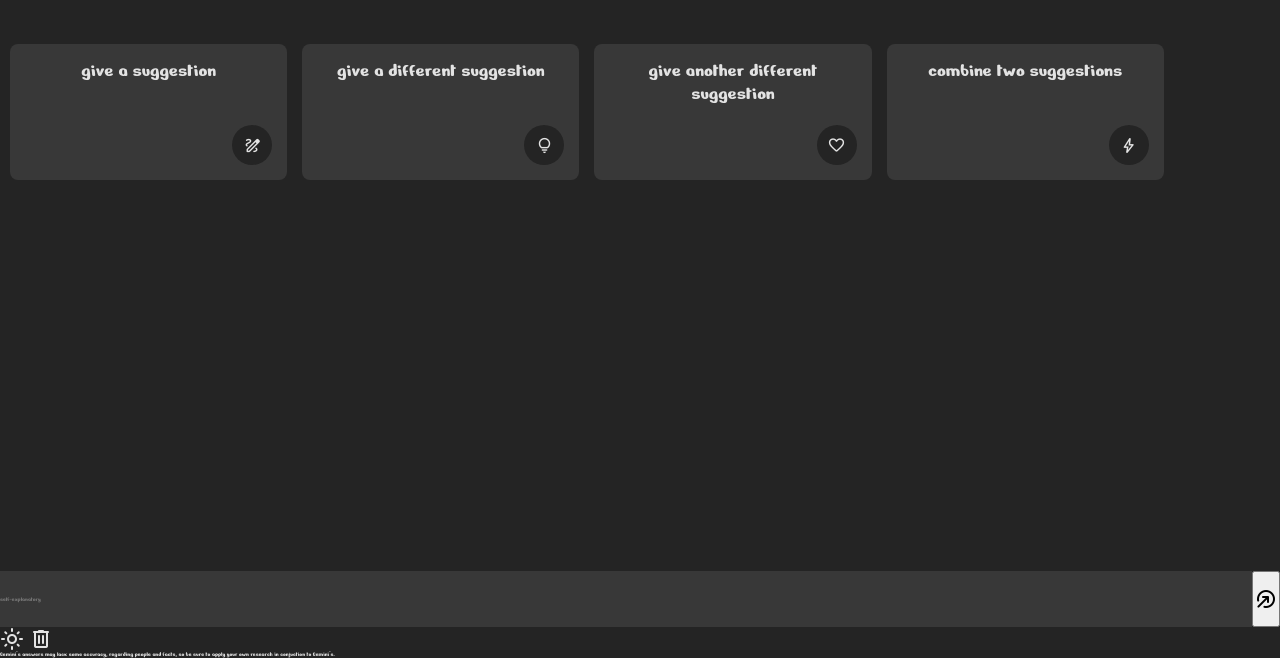
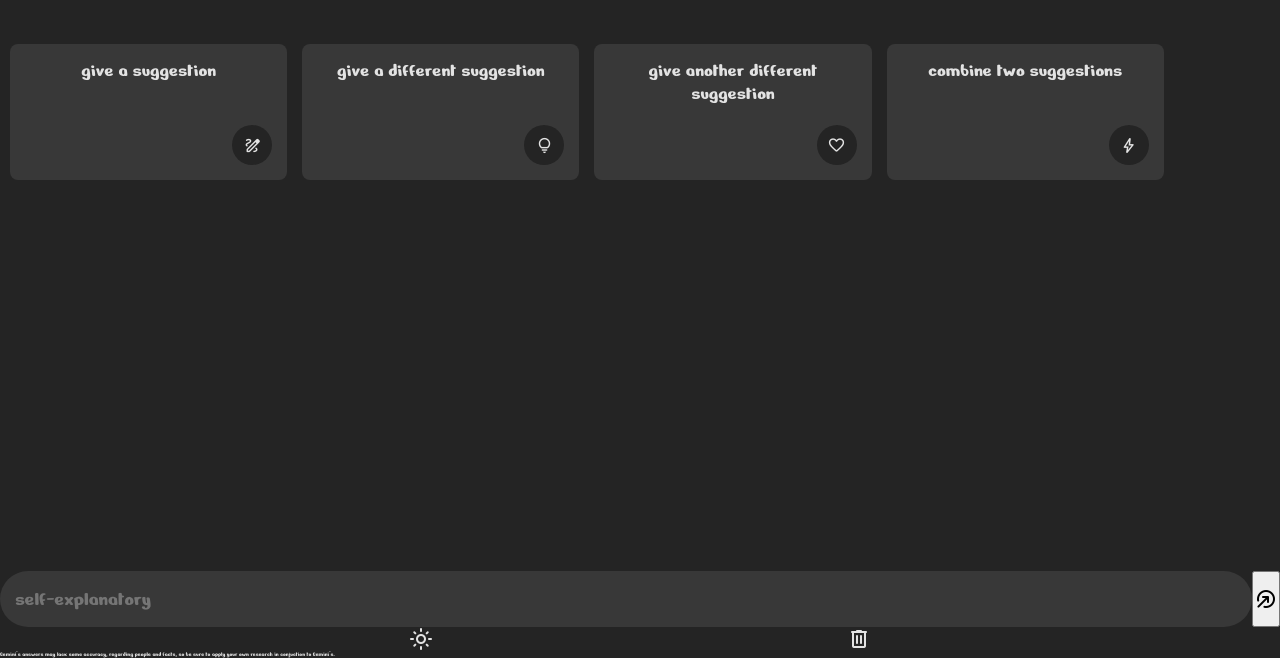
Before and after one commit to anjo-mi/chatBot, a plain HTML site: page index.html in a window 1280 px wide. Shown: the part 142-800 px from the top of the page. Drawn offline with nearby package versions, Linux system fonts and the light colour scheme.

Commit message:
couldnt get it, spaced beneath

```diff
--- a/css/style.css
+++ b/css/style.css
@@ -109,6 +109,7 @@ body{
 
 .typing-area :where(.typing-form, .action-buttons){
     display: flex;
+    justify-content: space-evenly;
     gap: .5rem;
 }
 
@@ -123,5 +124,9 @@ body{
     height: 100%;
     border: none;
     outline: none;
+    font-size: 2rem;
+    color: var(--text-color);
+    border-radius: 6.2rem;
+    padding: 1.1rem 4rem 1.1rem 1.5rem;
     background: var(--secondary-color);
 }
```
